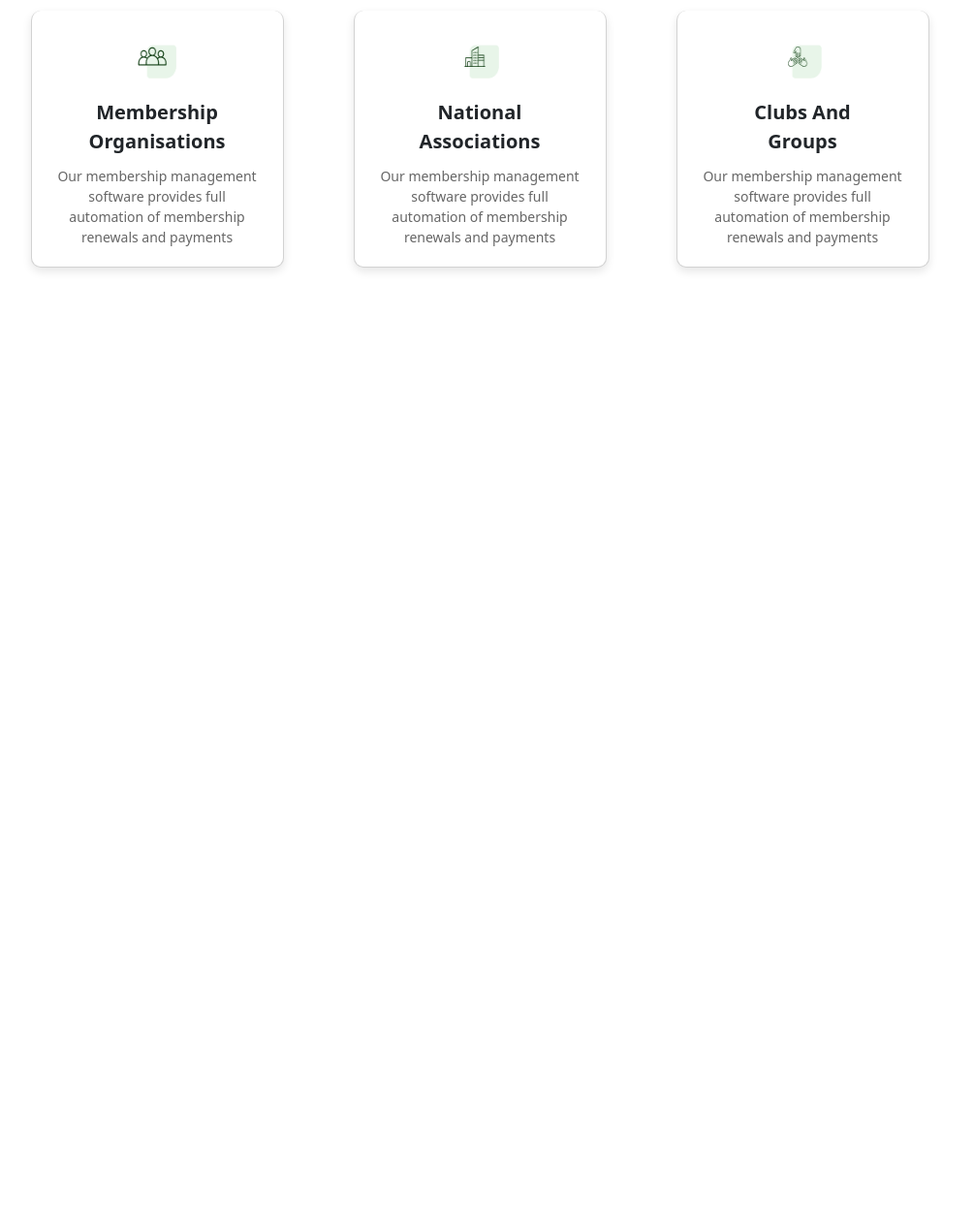
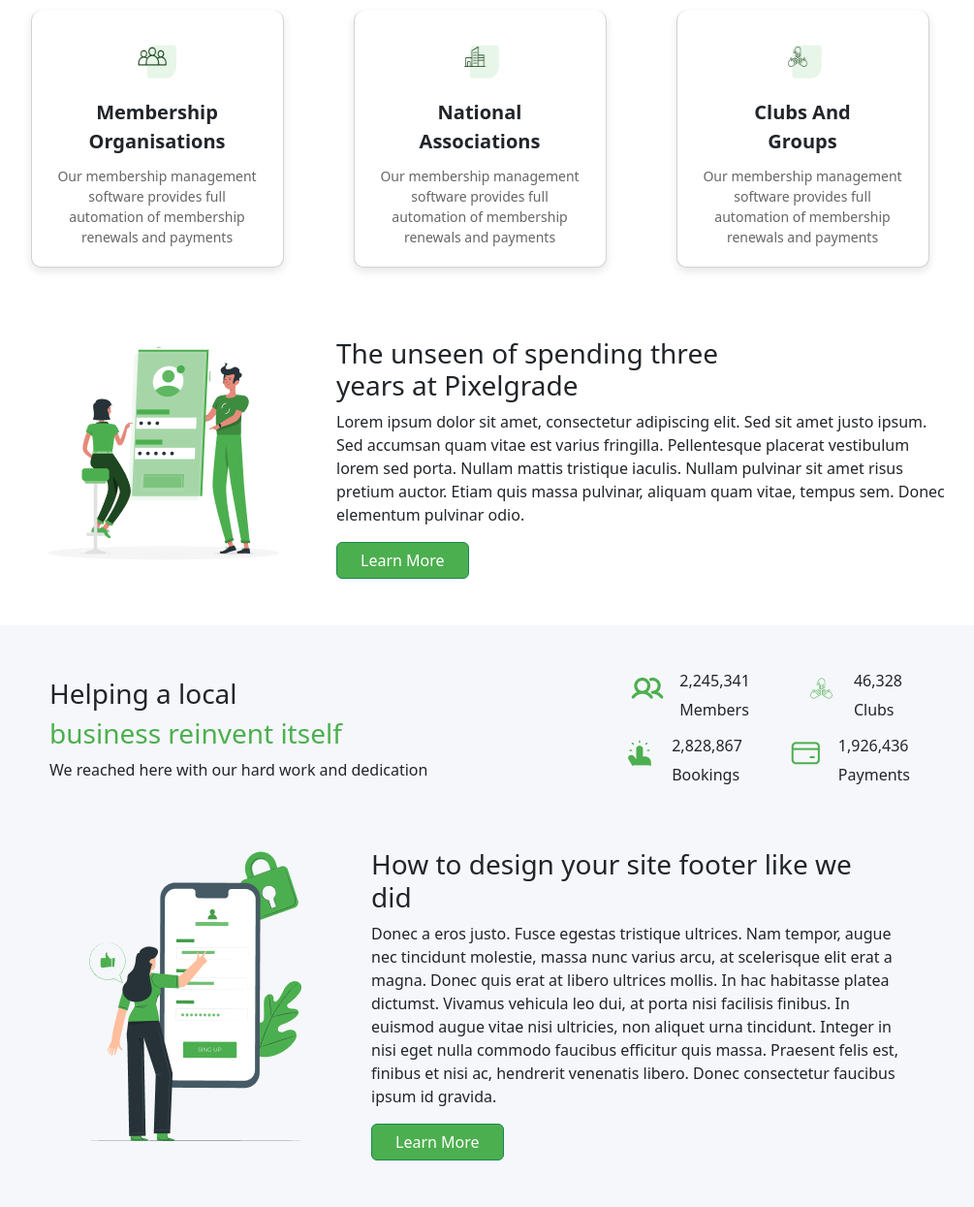
Before and after one commit to Miza-n/Nexcent, a plain HTML site: page index.html in a window 1280 px wide. Shown: the part 806-2051 px from the top of the page at 97% size, without its empty margins (145-1150 px from the left). Before the commit the page ends 1106 px from the top, so only its background shows below. Drawn offline with nearby package versions, Linux system fonts and the light colour scheme.

Commit message:
section 3,4,5 done

```diff
--- a/index.html
+++ b/index.html
@@ -170,9 +170,119 @@
           </div>
         </div>
       </div>
-
     </section>
 
+    <!-- section-3 -->
+    <section class="mt-5">
+      <div class="d-md-flex justify-content-around w-75 mx-auto gap-4">
+        <div>
+          <img src="rafiki.png" alt="" />
+        </div>
+        <div>
+          <h3>
+            The unseen of spending three <br />
+            years at Pixelgrade
+          </h3>
+          <p>
+            Lorem ipsum dolor sit amet, consectetur adipiscing elit. Sed sit
+            amet justo ipsum. Sed accumsan quam vitae est varius fringilla.
+            Pellentesque placerat vestibulum lorem sed porta. Nullam mattis
+            tristique iaculis. Nullam pulvinar sit amet risus pretium auctor.
+            Etiam quis massa pulvinar, aliquam quam vitae, tempus sem. Donec
+            elementum pulvinar odio.
+          </p>
+          <button
+            class="btn btn-success px-4 btn1"
+          >
+            Learn More
+          </button>
+        </div>
+      </div>
+    </section>
+
+    <!-- section-4 -->
+     <section class="section-4 p-md-5">
+      <div class="w-75 mx-auto d-md-flex justify-content-between gap-2 align-items-center">
+        <div>
+          <h3>Helping a local</h3>
+          <h3 style="color: #4caf4f;">business reinvent itself</h3>
+          <p>We reached here with our hard work and dedication</p>
+        </div>
+        <div>
+          <div class="d-flex gap-5 justify-content-evenly">
+            <div class="d-flex gap-3">
+              <div>
+                <img src="con (1).png" alt="" />
+              </div>
+              <div>
+                <h6>2,245,341</h6>
+                <p class="fw-light">Members</p>
+              </div>
+            </div>
+            <div class="d-flex gap-3">
+              <div>
+                <img src="con (2).png" alt="" />
+              </div>
+              <div>
+                <h6>46,328</h6>
+                <p class="fw-light">Clubs</p>
+              </div>
+            </div>
+          </div>
+          <div class="d-flex gap-5 justify-content-evenly">
+            <div class="d-flex gap-3">
+              <div>
+                <img src="con (3).png" alt="" />
+              </div>
+              <div>
+                <h6>2,828,867</h6>
+                <p class="fw-light">Bookings</p>
+              </div>
+            </div>
+            <div class="d-flex gap-3">
+              <div>
+                <img src="con (4).png" alt="" />
+              </div>
+              <div>
+                <h6>1,926,436</h6>
+                <p class="fw-light">Payments</p>
+              </div>
+            </div>
+          </div>
+        </div>
+      </div>
+
+      <!-- section-5 -->
+      <section class="mt-5">
+        <div class="d-md-flex justify-content-around w-75 mx-auto gap-4">
+          <div>
+            <img src="pana.png" alt="" />
+          </div>
+          <div>
+            <h3>
+              How to design your site footer like we <br />
+              did
+            </h3>
+            <p>
+              Donec a eros justo. Fusce egestas tristique ultrices. Nam tempor,
+              augue nec tincidunt molestie, massa nunc varius arcu, at
+              scelerisque elit erat a magna. Donec quis erat at libero ultrices
+              mollis. In hac habitasse platea dictumst. Vivamus vehicula leo
+              dui, at porta nisi facilisis finibus. In euismod augue vitae nisi
+              ultricies, non aliquet urna tincidunt. Integer in nisi eget nulla
+              commodo faucibus efficitur quis massa. Praesent felis est, finibus
+              et nisi ac, hendrerit venenatis libero. Donec consectetur faucibus
+              ipsum id gravida.
+            </p>
+            <button
+              class="btn btn-success px-4 btn1"
+            >
+              Learn More
+            </button>
+          </div>
+        </div>
+      </section>
+     </section>
     <!-- Bootstrap JS Bundle -->
     <script src="https://cdn.jsdelivr.net/npm/bootstrap@5.3.0/dist/js/bootstrap.bundle.min.js"></script>
   </body>
--- a/style.css
+++ b/style.css
@@ -23,6 +23,7 @@ main {
 
 .section-1-h6 {
   margin-bottom: 15px;
+  color: #666;
 }
 
 .btn1 {
@@ -68,3 +69,8 @@ main {
   color: #666;
   margin-top: 10px;
 }
+.section-4{
+  background-color: #f5f7fa;
+  padding: 16px;
+  margin-top: 48px;
+}
```
Also changed, not shown: con (1).png (added), con (2).png (added), con (3).png (added), con (4).png (added), pana.png (added), rafiki.png (added).
